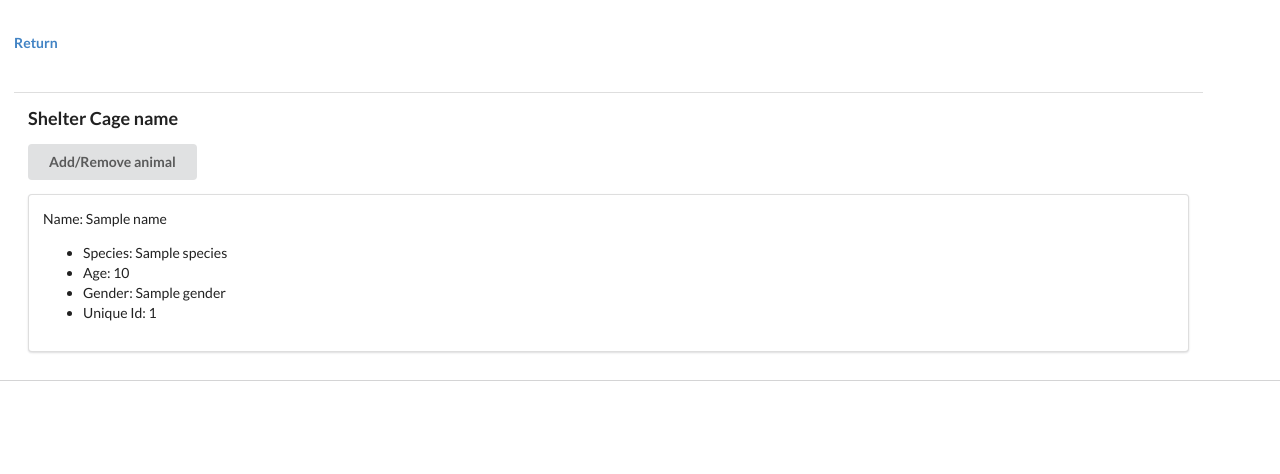
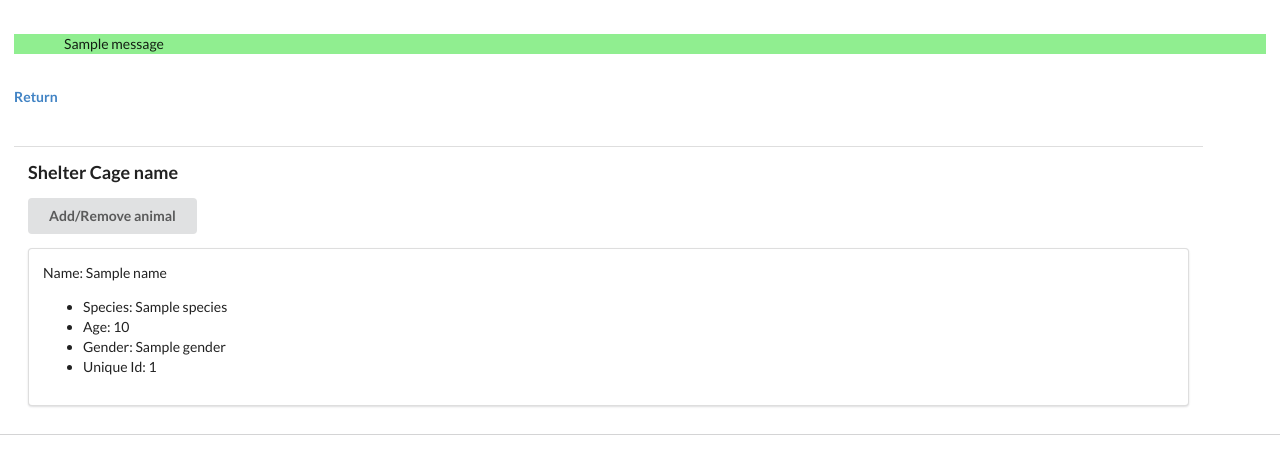
Before and after one commit to SolJCam/animal_shelter, a Flask app: template templates/room.html in a window 1280 px wide. Shown: the part 58-532 px from the top of the page. Run offline with Flask 2, Linux system fonts and the light colour scheme; tables that the repository leaves empty hold one stand-in row (values such as "Sample post"); the template is opened without the code that fills it: values that come from a table or form of the project are taken from there, most other values are stand-ins (such as "Sample title", 1, 10 or a date in 2020); one stand-in notice (Sample message) is shown; parts of the project's set-up code (start-up, migrations or seed data) failed here and were passed over; some libraries are stand-ins or nearby versions.

Commit message:
uploaded images sized and aligned; success notifications added

```diff
--- a/app.py
+++ b/app.py
@@ -30,7 +30,6 @@ def get_cages(room):
             animals.append(animal)
         if animals:
             cage_numbers[cage.cage_number] = animals
-    # pdb.set_trace()
     return cage_numbers
 
 
@@ -57,6 +56,7 @@ def change_room_name():
     form = RoomForm(request.form)
     if request.method == 'POST' and form.validate():
         room = Room.query.filter_by(name=form.current_name.data).first()
+        pdb.set_trace()
         room.name = form.new_name.data
         db.session.merge(room)
         db.session.commit()
@@ -110,6 +110,7 @@ def add_animal(room):
             db.session.delete(animal)
             db.session.commit()
 
+            flash('Animal removed!')
             return redirect(url_for('enter_room', room=room))
 
     error = form.cage.errors[0]
--- a/forms.py
+++ b/forms.py
@@ -58,7 +58,7 @@ images = UploadSet('images', IMAGES)
 def unique_room_name(form, field):
     is_room_name_taken = Room.query.filter_by(name=field.data).first()
     if is_room_name_taken:
-        raise ValidationError(f"Please try a different name. {field.data} is already being used")
+        raise ValidationError(f"Please provide a different name. {field.data} is already being used")
 
 
 class AnimalForm(Form):
--- a/templates/room.html
+++ b/templates/room.html
@@ -18,6 +18,14 @@
     <p style="background-color:red;padding-left: 50px">{{ error }}</p>
     {% endif %}
     <br>
+    {% with messages = get_flashed_messages() %}
+        {% if messages %}
+            {% for message in messages %}
+                <p style="background-color:lightgreen;padding-left: 50px">{{ message }}</p>
+            {% endfor %}
+        {% endif %}
+    {% endwith %}
+    <br>
     <a href="/"><h5>Return</h5></a>
     <br>
     <br>
@@ -28,6 +36,8 @@
             <button class="ui button" onclick="openModal(this)" value="{{ key }}, {{ room }}">Add/Remove animal</button>
             {% for value in cage_ids[key] %}
             <div class="ui segment">
+                <div class="ui grid">
+                    <div class="four wide column">
                         <p>Name: {{ value.name }}</p>
                         <ul>
                             <li>Species: {{ value.species }}</li>
@@ -35,9 +45,13 @@
                             <li>Gender: {{ value.gender }}</li>
                             <li>Unique Id: {{ value.id }}</li>
                         </ul>
+                    </div>
+                    <div class="four wide column">
                         {% if value.image %}
                             <img class="ui small image" src="{{ url_for('static', filename=value.image) }}">
                         {% endif %}
+                    </div>
+                </div>
             </div>
             {% endfor %}
         </div>
```
Also changed, not shown: templates/index.html (+7 -0 lines), instance/photos/haley.jpg (deleted), instance/photos/orca.jpeg (deleted), static/owl.jpg (renamed from instance/photos/owl.jpg). Lines whose indentation alone changed are shown as unchanged.
